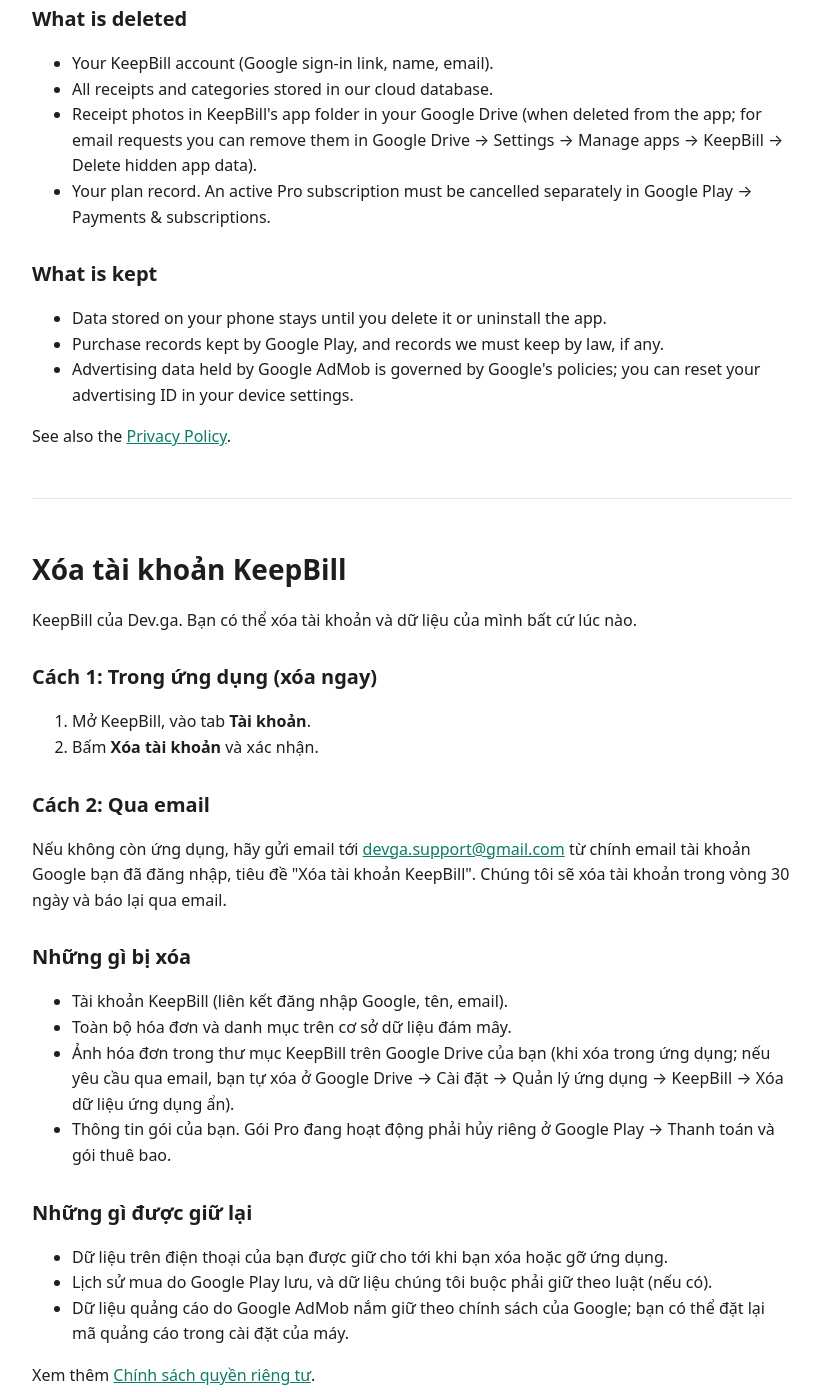
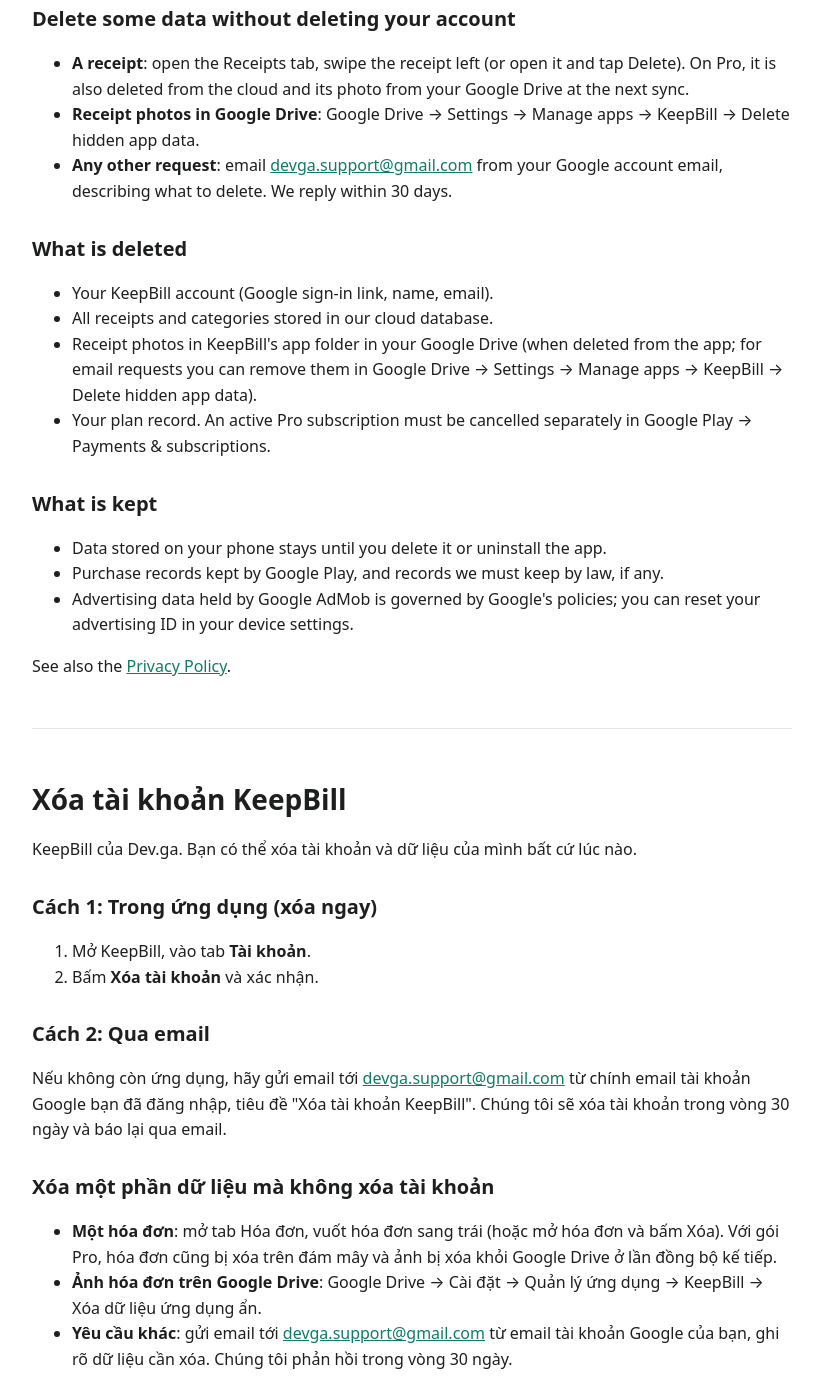
Before and after one commit to nvt-ga/keepbill-legal, a plain HTML site: page delete-account.html in a window 1280 px wide. Shown: the part 489-1881 px from the top of the page, without its empty margins (228-1051 px from the left). Drawn offline with Linux system fonts and the light colour scheme.

Commit message:
Add partial data deletion section

```diff
--- a/delete-account.html
+++ b/delete-account.html
@@ -33,6 +33,13 @@
 <h2>Option 2: By email</h2>
 <p>If you no longer have the app, email <a href="mailto:devga.support@gmail.com?subject=Delete%20my%20KeepBill%20account">devga.support@gmail.com</a> from the Google account email you signed in with, with the subject "Delete my KeepBill account". We will delete your account within 30 days and confirm by email.</p>
 
+<h2 id="delete-data">Delete some data without deleting your account</h2>
+<ul>
+  <li><strong>A receipt</strong>: open the Receipts tab, swipe the receipt left (or open it and tap Delete). On Pro, it is also deleted from the cloud and its photo from your Google Drive at the next sync.</li>
+  <li><strong>Receipt photos in Google Drive</strong>: Google Drive &rarr; Settings &rarr; Manage apps &rarr; KeepBill &rarr; Delete hidden app data.</li>
+  <li><strong>Any other request</strong>: email <a href="mailto:devga.support@gmail.com?subject=KeepBill%20data%20deletion%20request">devga.support@gmail.com</a> from your Google account email, describing what to delete. We reply within 30 days.</li>
+</ul>
+
 <h2>What is deleted</h2>
 <ul>
   <li>Your KeepBill account (Google sign-in link, name, email).</li>
@@ -65,6 +72,13 @@
 <h2>Cách 2: Qua email</h2>
 <p>Nếu không còn ứng dụng, hãy gửi email tới <a href="mailto:devga.support@gmail.com?subject=Delete%20my%20KeepBill%20account">devga.support@gmail.com</a> từ chính email tài khoản Google bạn đã đăng nhập, tiêu đề "Xóa tài khoản KeepBill". Chúng tôi sẽ xóa tài khoản trong vòng 30 ngày và báo lại qua email.</p>
 
+<h2 id="xoa-du-lieu">Xóa một phần dữ liệu mà không xóa tài khoản</h2>
+<ul>
+  <li><strong>Một hóa đơn</strong>: mở tab Hóa đơn, vuốt hóa đơn sang trái (hoặc mở hóa đơn và bấm Xóa). Với gói Pro, hóa đơn cũng bị xóa trên đám mây và ảnh bị xóa khỏi Google Drive ở lần đồng bộ kế tiếp.</li>
+  <li><strong>Ảnh hóa đơn trên Google Drive</strong>: Google Drive &rarr; Cài đặt &rarr; Quản lý ứng dụng &rarr; KeepBill &rarr; Xóa dữ liệu ứng dụng ẩn.</li>
+  <li><strong>Yêu cầu khác</strong>: gửi email tới <a href="mailto:devga.support@gmail.com?subject=KeepBill%20data%20deletion%20request">devga.support@gmail.com</a> từ email tài khoản Google của bạn, ghi rõ dữ liệu cần xóa. Chúng tôi phản hồi trong vòng 30 ngày.</li>
+</ul>
+
 <h2>Những gì bị xóa</h2>
 <ul>
   <li>Tài khoản KeepBill (liên kết đăng nhập Google, tên, email).</li>
```
